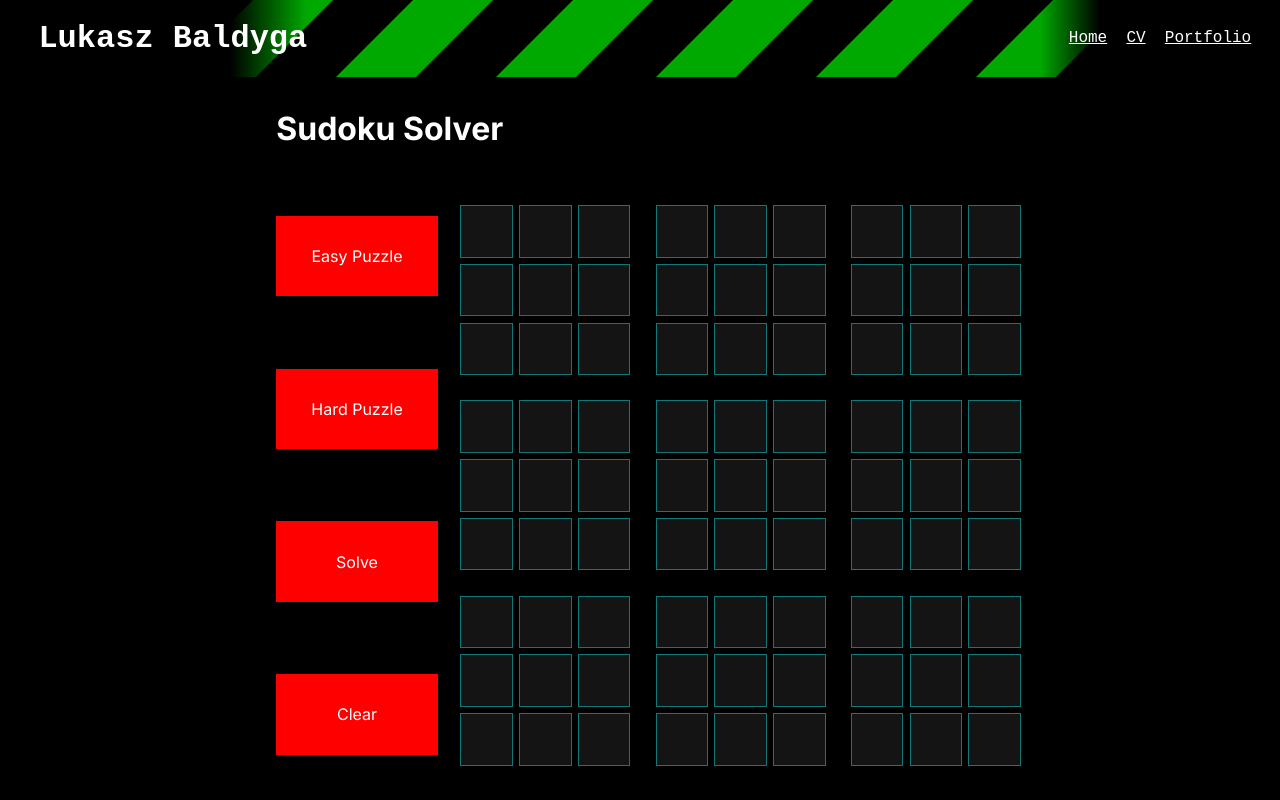
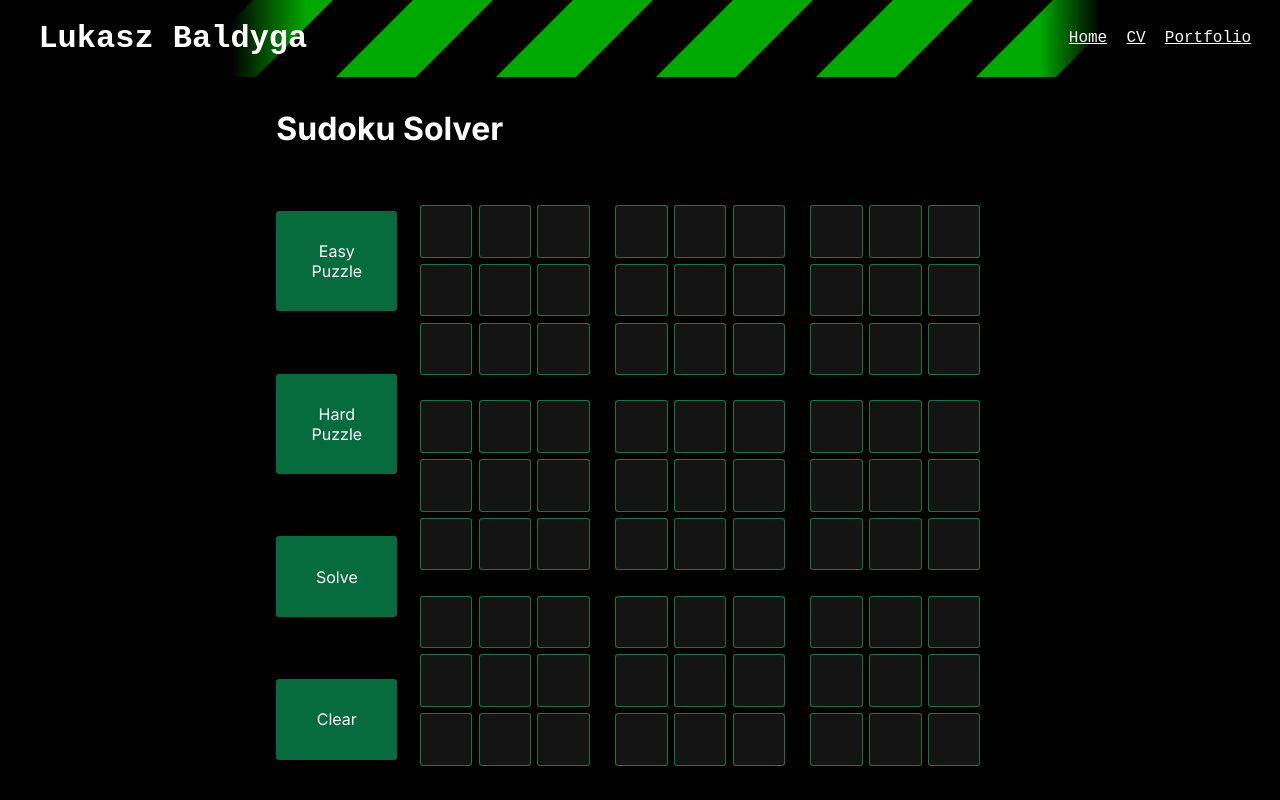
Before and after one commit to Rijndael1998/Website-Neo, a Next.js app: page /fun/sudoku in a window 1280 px wide. Shown: the top 800 px of the page. Built offline with nearby package versions, Linux system fonts and the light colour scheme.

Commit message:
made buttons a bit better

```diff
--- a/src/components/_colors.scss
+++ b/src/components/_colors.scss
@@ -1,7 +1,8 @@
 $text: #ffffff;
 $background: #000000;
 $primary: #00d600;
+$primaryDull: transparentize($primary, 0.55);
 $secondary: #0f2f0f;
 $secondaryBg: #141414;
-$accent: #0ff0f0;
+$accent: #0ff08b;
 $accentDull: transparentize($accent, 0.55);
--- a/src/components/_vars.scss
+++ b/src/components/_vars.scss
@@ -7,3 +7,6 @@ $navBreak: 80ch;
 // for title
 $titleBreak: 51ch;
 $titleBreakNone: 30ch;
+
+// values
+$buttonBorderRadius: 0.2rem;
--- a/src/components/algorithms/sudoku/sudoku.module.scss
+++ b/src/components/algorithms/sudoku/sudoku.module.scss
@@ -12,12 +12,13 @@
     .buttonWrapper {
         display: flex;
         flex-direction: column;
-        width: 40ch;
+        width: 12ch;
 
         .button {
+            $padding: 3ch;
             margin: auto;
-            width: 10ch;
-            padding: 3ch;
+            width: calc(100% - $padding * 2);
+            padding: $padding;
             text-align: center;
         }
     }
--- a/src/components/algorithms/sudoku/sudokuGridItem.scss
+++ b/src/components/algorithms/sudoku/sudokuGridItem.scss
@@ -1,6 +1,8 @@
 @import "./../../colors";
+@import "./../../vars";
 
 @mixin sudokuGridItem {
     background-color: $secondaryBg;
     border: 1px solid $accentDull;
+    border-radius: $buttonBorderRadius;
 }
--- a/src/components/input/genericButton/genericButton.module.scss
+++ b/src/components/input/genericButton/genericButton.module.scss
@@ -1,6 +1,10 @@
+@import "./../../colors";
+@import "./../../vars";
+
 .button {
-    background-color: red;
+    background-color: $accentDull;
     cursor: pointer;
+    border-radius: $buttonBorderRadius;
 }
 
 .selected {
```
